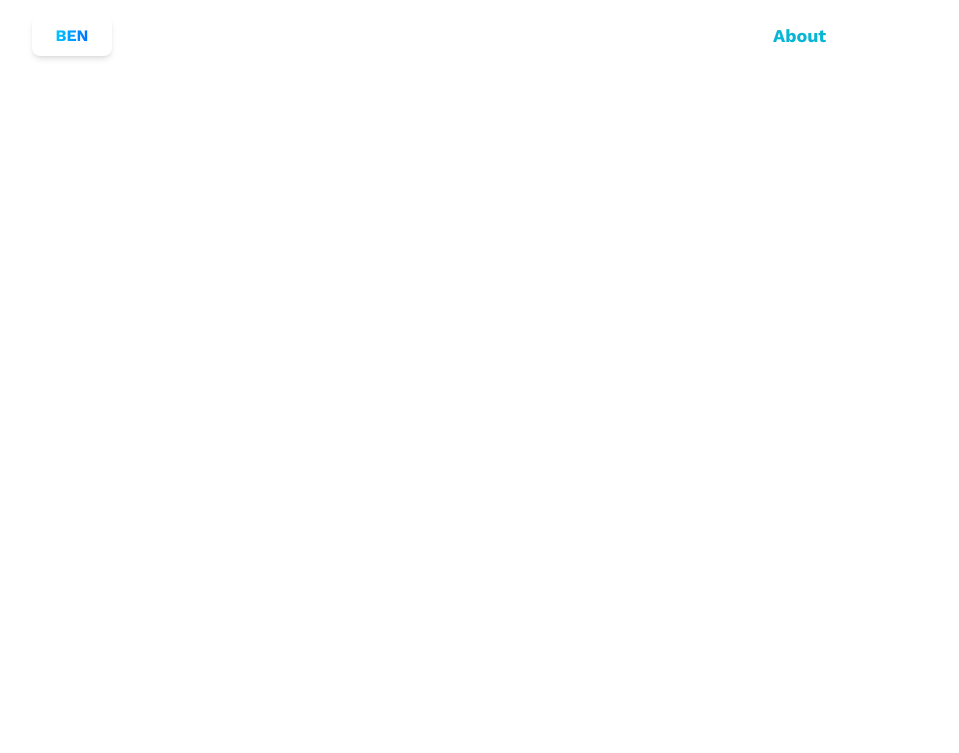
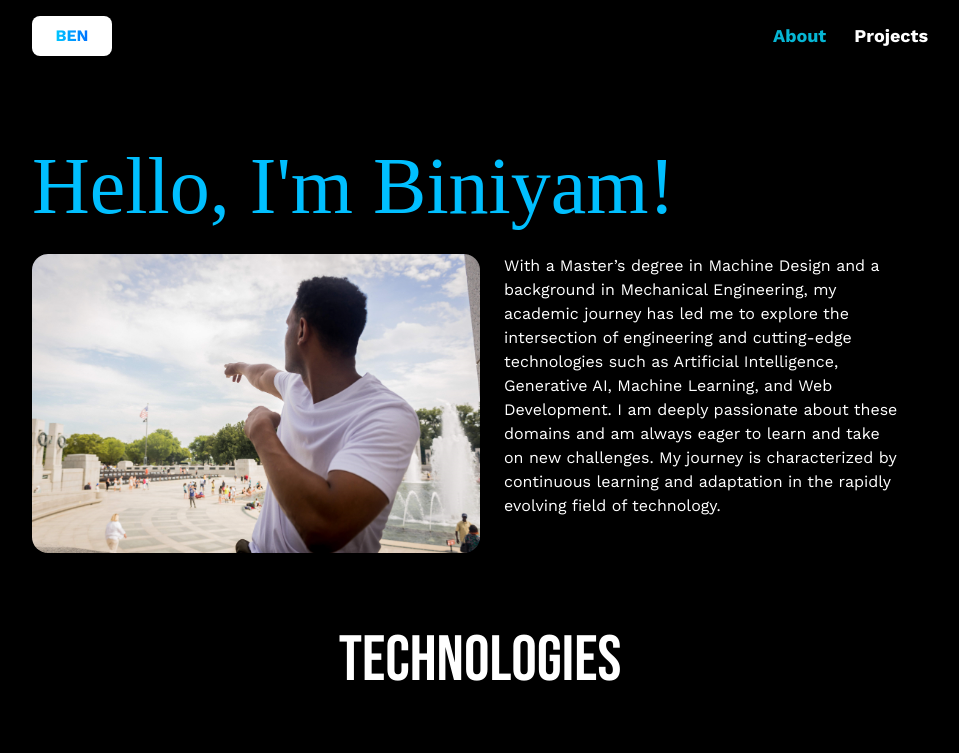
Before and after one commit to besod/react-portfolio, a React (Vite) app: page /about in a window 1280 px wide. Before the commit this address had no page. Shown: the top 753 px of the page, without its empty margins (160-1119 px from the left). Built offline with nearby package versions, Linux system fonts and the light colour scheme; a web font is replaced by a local one.

Commit message:
about page bug fixed

```diff
--- a/src/App.jsx
+++ b/src/App.jsx
@@ -11,8 +11,8 @@
             <Navbar/>
             <Routes>
               <Route path='/' element={<About/>}/>
-              {/* <Route path='/' element={<Home/>}/>
-              <Route path='/about' element={<About/>}/> */}
+              {/* <Route path='/' element={<Home/>}/> */}
+              <Route path='/about' element={<About/>}/>
               <Route path='/projects' element={<Projects/>}/>
               <Route path='/contact' element={<Contact/>}/>
 
```
